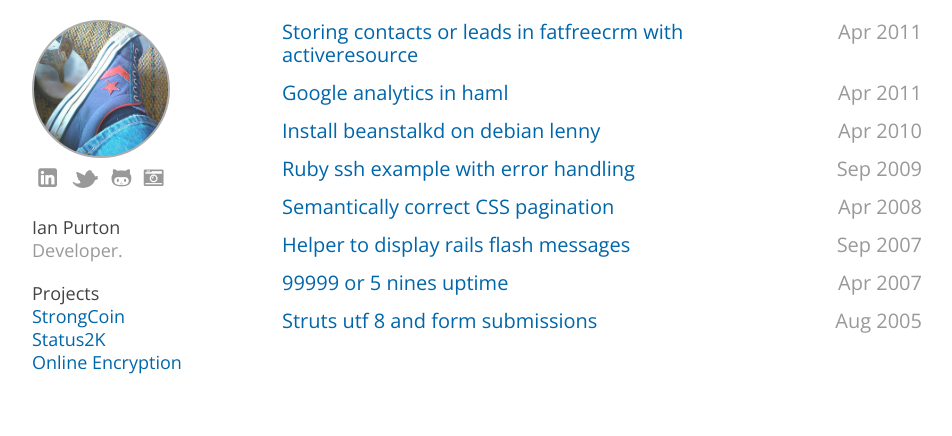
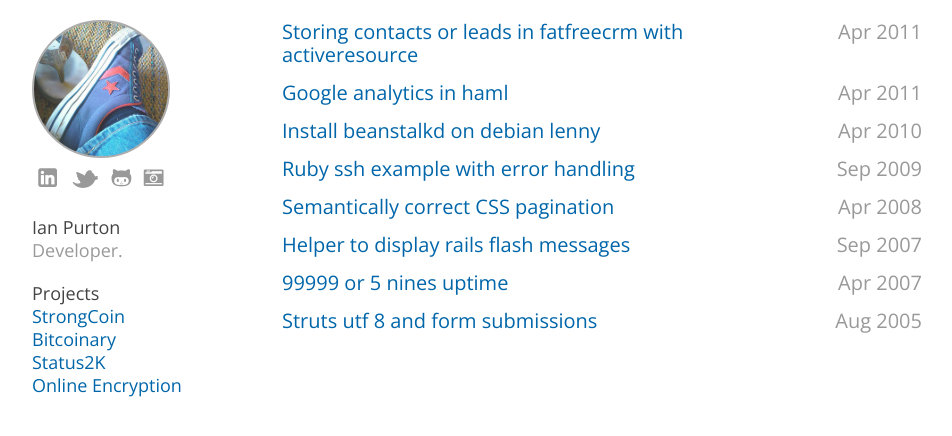
Before and after one commit to thisismk/ianpurton.github.com, a Jekyll site: the page built from index.html, in a window 1280 px wide. Shown: the top 436 px of the page, without its empty margins (138-1090 px from the left). Built offline with Jekyll 4.4.1, drawn with Linux system fonts in a browser that asks for light colours; some web fonts are replaced.

Commit message:
Add bitcoinary as a project

```diff
--- a/_layouts/default.html
+++ b/_layouts/default.html
@@ -91,6 +91,7 @@
           <ul id="projects">
             <li>Projects</span></li>
             <li class="gray"><a href="https://www.strongcoin.com">StrongCoin</a></li>
+            <li class="gray"><a href="https://www.bitcoinary.com">Bitcoinary</a></li>
             <li class="gray"><a href="http://status2k.com">Status2K</a></li>
             <li class="gray"><a href="/crypto">Online Encryption</a></li>
           </ul>
```
